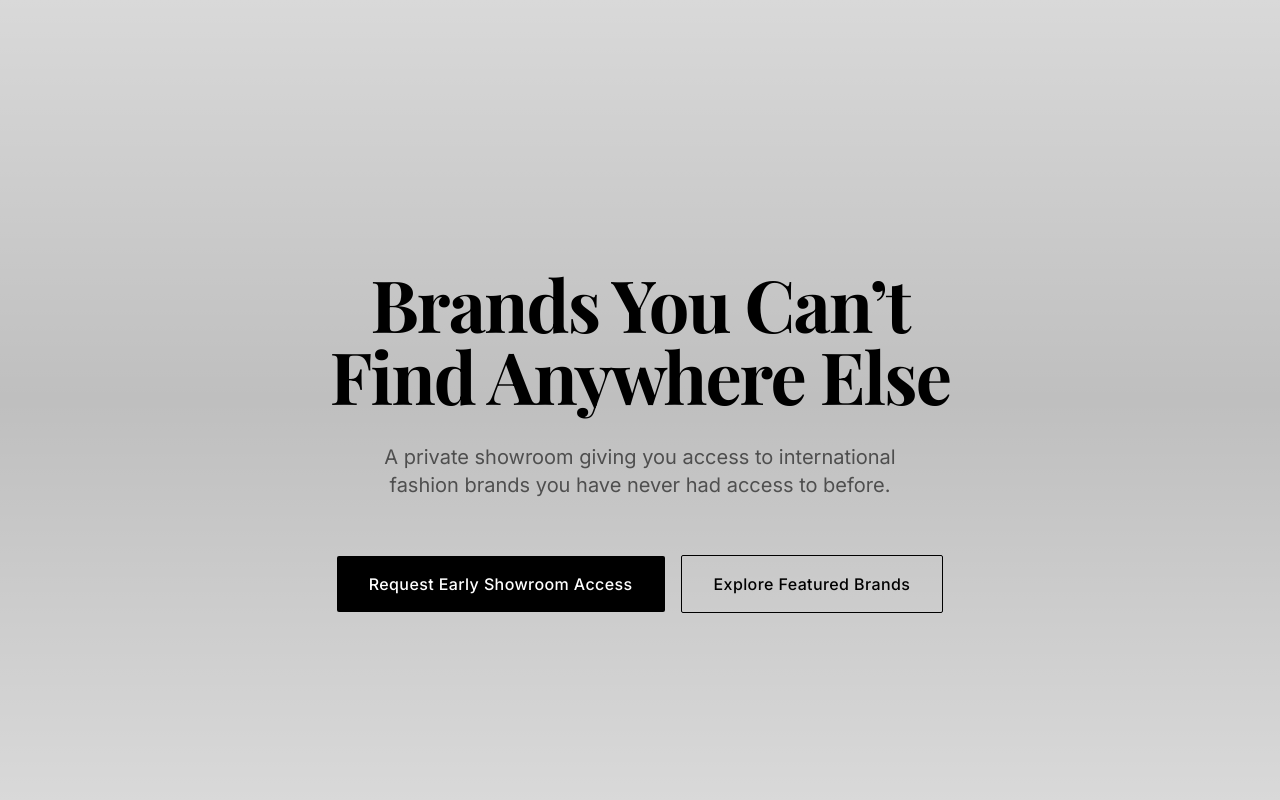
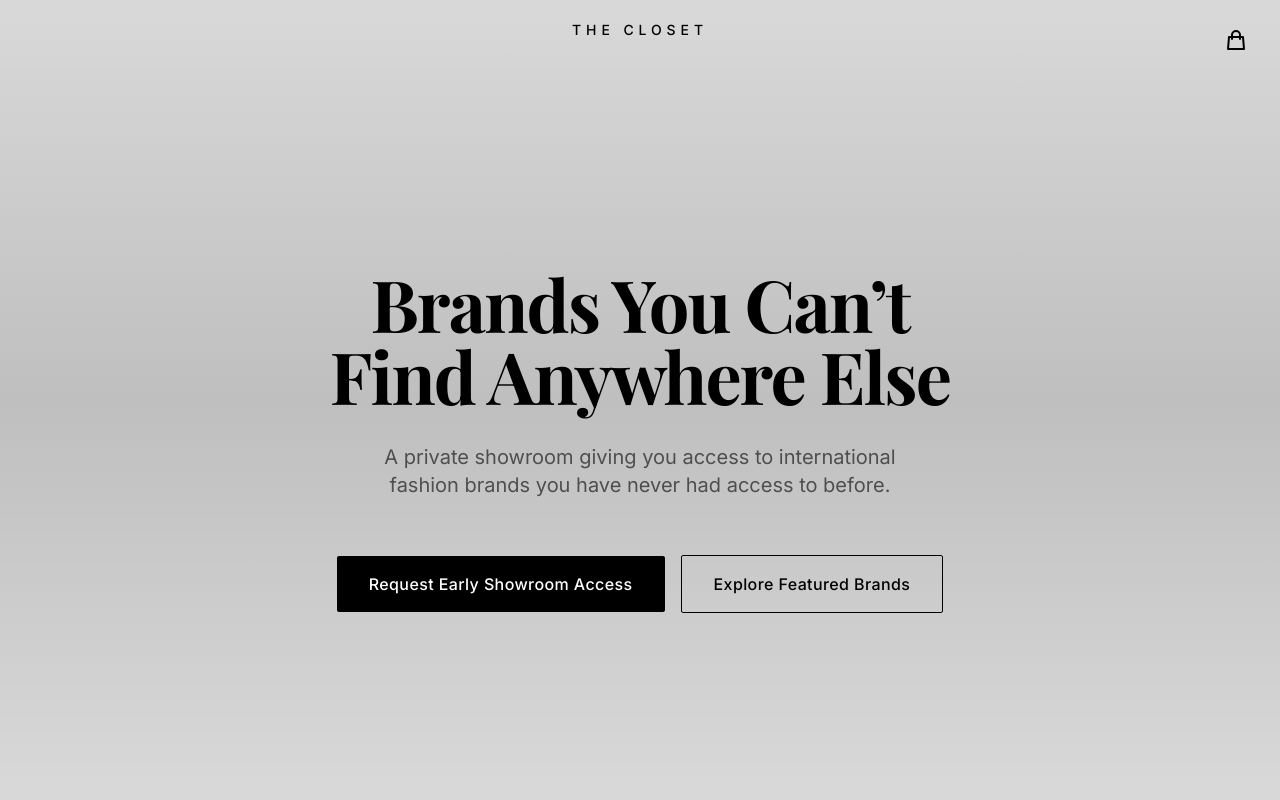
Before and after one commit to Alanood-sanabil/the-closet-showroom, a Next.js app: page /customer in a window 1280 px wide. Shown: the top 800 px of the page. Built offline with nearby package versions, Linux system fonts and the light colour scheme; no server answers; a web font is replaced by a local one.

Commit message:
Keep THE CLOSET logo, remove nav, split pages into /brands and /customer

```diff
--- a/app/ClientLayout.tsx
+++ b/app/ClientLayout.tsx
@@ -1,11 +1,13 @@
 'use client'
 
+import Header from '@/components/layout/Header'
 import BasketDrawer from '@/components/ui/BasketDrawer'
 import { BasketProvider } from '@/contexts/BasketContext'
 
 export default function ClientLayout({ children }: { children: React.ReactNode }) {
   return (
     <BasketProvider>
+      <Header />
       <BasketDrawer />
       {children}
     </BasketProvider>
--- a/components/layout/Header.tsx
+++ b/components/layout/Header.tsx
@@ -1,13 +1,10 @@
 'use client'
 
 import { useState, useEffect } from 'react'
+import Link from 'next/link'
 import BasketIcon from '@/components/ui/BasketIcon'
 
-interface HeaderProps {
-  onMenuToggle: () => void
-}
-
-export default function Header({ onMenuToggle }: HeaderProps) {
+export default function Header() {
   const [scrolled, setScrolled] = useState(false)
 
   useEffect(() => {
@@ -28,33 +25,15 @@ export default function Header({ onMenuToggle }: HeaderProps) {
       }`}
     >
       <div className="relative h-16">
-        {/* Burger Icon - Fixed to top-left */}
-        <button
-          onClick={onMenuToggle}
-          className="pointer-events-auto absolute left-6 top-5 w-10 h-10 flex items-center justify-center hover:bg-black/5 rounded-md transition-colors"
-          aria-label="Open menu"
+        {/* Brand Wordmark - Fixed top-center */}
+        <Link
+          href="/customer"
+          className="absolute left-1/2 top-5 -translate-x-1/2 pointer-events-auto hover:opacity-70 transition-opacity"
         >
-          <svg
-            className="w-6 h-6"
-            fill="none"
-            viewBox="0 0 24 24"
-            stroke="currentColor"
-          >
-            <path
-              strokeLinecap="round"
-              strokeLinejoin="round"
-              strokeWidth={2}
-              d="M4 6h16M4 12h16M4 18h16"
-            />
-          </svg>
-        </button>
-
-        {/* Brand Wordmark - Fixed top-center */}
-        <div className="absolute left-1/2 top-5 -translate-x-1/2 pointer-events-auto">
           <p className="font-sans font-medium text-sm tracking-[0.35em] uppercase text-black">
             The Closet
           </p>
-        </div>
+        </Link>
 
         {/* Basket Icon - Fixed top-right */}
         <div className="absolute right-6 top-5 pointer-events-auto">
```
